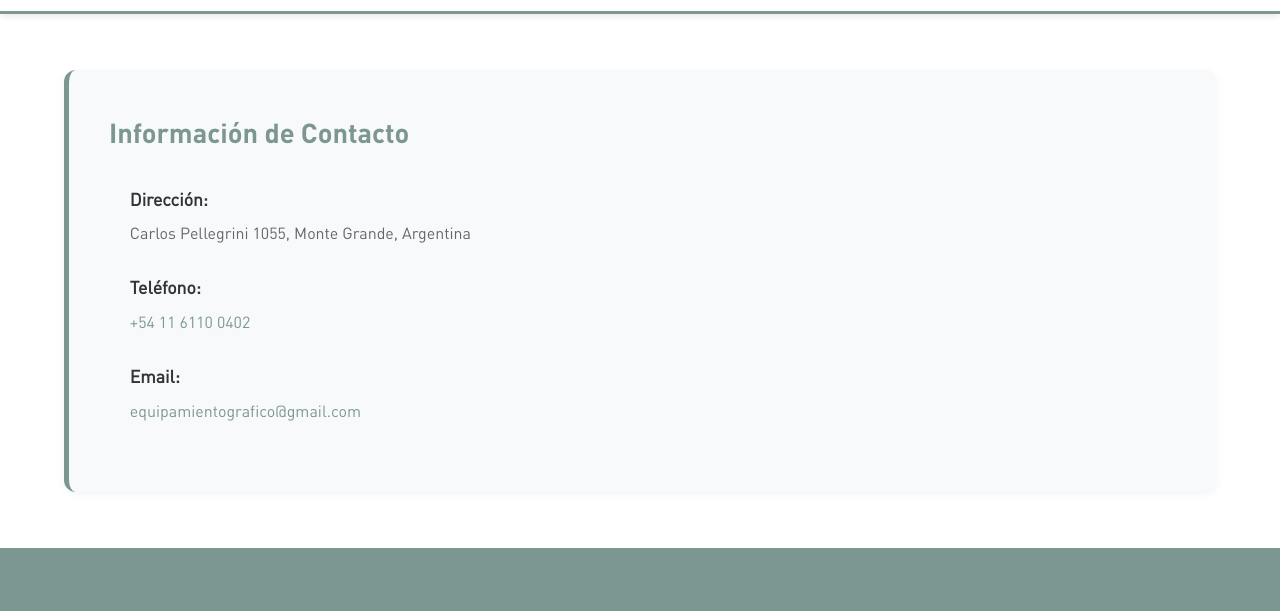
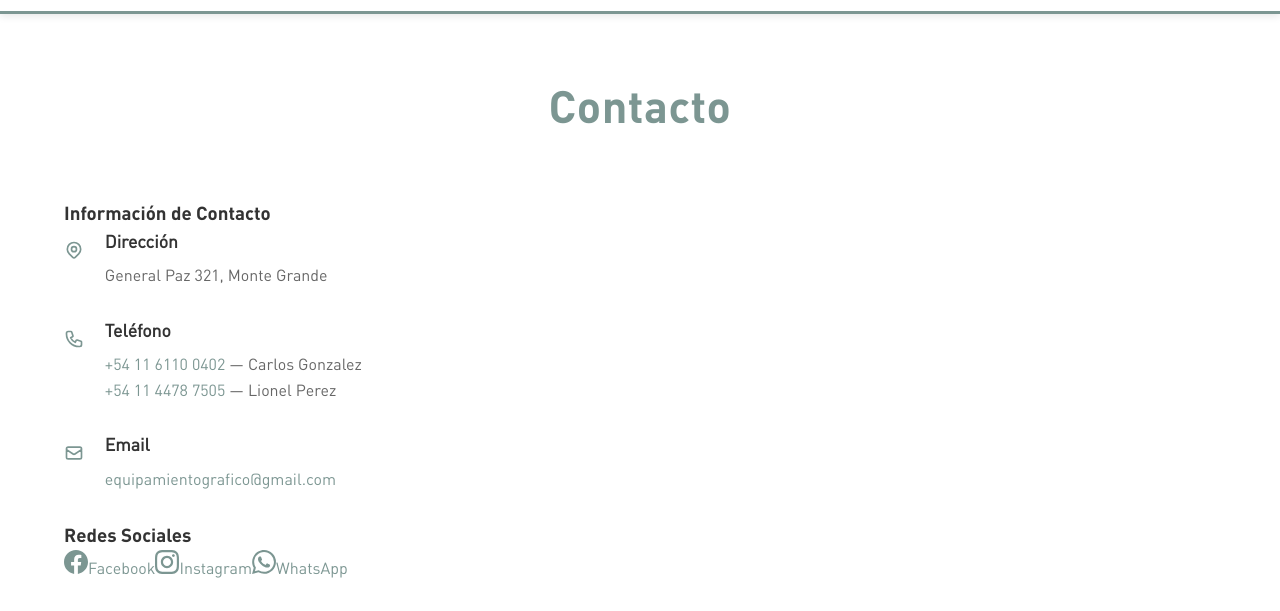
Before and after one commit to CamilaElizabetMartinez/equipamiento-grafico, a React (Vite) app in the folder client/: page /contacto in a window 1280 px wide. Shown: the part 337-948 px from the top of the page. Built offline with nearby package versions, Linux system fonts and the light colour scheme; no server answers.

Commit message:
feat: reestructurar página de contacto y agregar redes sociales

```diff
--- a/client/src/pages/Contacto.jsx
+++ b/client/src/pages/Contacto.jsx
@@ -1,43 +1,85 @@
 import './Contacto.css';
 
-const Contacto = () => {
-  return (
+const Contacto = () => (
   <div className="contacto">
     <div className="container">
-        <div className="contacto-content">
-          <div className="contacto-info">
-            <div className="contact-details">
-              <h3>Información de Contacto</h3>
+      <h2 className="page-title">Contacto</h2>
+
+      <div className="contacto-grid">
+
+        <div className="contact-card">
+          <h3 className="card-title">Información de Contacto</h3>
 
           <div className="contact-item">
-                <span className="contact-icon"></span>
+            <span className="contact-icon">
+              <svg width="20" height="20" fill="none" stroke="currentColor" viewBox="0 0 24 24">
+                <path strokeLinecap="round" strokeLinejoin="round" strokeWidth="2" d="M17.657 16.657L13.414 20.9a1.998 1.998 0 01-2.827 0l-4.244-4.243a8 8 0 1111.314 0z" />
+                <path strokeLinecap="round" strokeLinejoin="round" strokeWidth="2" d="M15 11a3 3 0 11-6 0 3 3 0 016 0z" />
+              </svg>
+            </span>
             <div>
-                  <strong>Dirección:</strong>
-                  <p>Carlos Pellegrini 1055, Monte Grande, Argentina</p>
+              <strong>Dirección</strong>
+              <p>General Paz 321, Monte Grande</p>
             </div>
           </div>
 
           <div className="contact-item">
-                <span className="contact-icon"></span>
+            <span className="contact-icon">
+              <svg width="20" height="20" fill="none" stroke="currentColor" viewBox="0 0 24 24">
+                <path strokeLinecap="round" strokeLinejoin="round" strokeWidth="2" d="M3 5a2 2 0 012-2h3.28a1 1 0 01.948.684l1.498 4.493a1 1 0 01-.502 1.21l-2.257 1.13a11.042 11.042 0 005.516 5.516l1.13-2.257a1 1 0 011.21-.502l4.493 1.498a1 1 0 01.684.949V19a2 2 0 01-2 2h-1C9.716 21 3 14.284 3 6V5z" />
+              </svg>
+            </span>
             <div>
-                  <strong>Teléfono:</strong>
-                  <p><a href="tel:+541161100402">+54 11 6110 0402</a></p>
+              <strong>Teléfono</strong>
+              <p><a href="tel:+541161100402">+54 11 6110 0402</a> — Carlos Gonzalez</p>
+              <p><a href="tel:+541144787505">+54 11 4478 7505</a> — Lionel Perez</p>
             </div>
           </div>
 
           <div className="contact-item">
-                <span className="contact-icon"></span>
+            <span className="contact-icon">
+              <svg width="20" height="20" fill="none" stroke="currentColor" viewBox="0 0 24 24">
+                <path strokeLinecap="round" strokeLinejoin="round" strokeWidth="2" d="M3 8l7.89 5.26a2 2 0 002.22 0L21 8M5 19h14a2 2 0 002-2V7a2 2 0 00-2-2H5a2 2 0 00-2 2v10a2 2 0 002 2z" />
+              </svg>
+            </span>
             <div>
-                  <strong>Email:</strong>
+              <strong>Email</strong>
               <p><a href="mailto:equipamientografico@gmail.com">equipamientografico@gmail.com</a></p>
             </div>
           </div>
         </div>
+
+        <div className="contact-card">
+          <h3 className="card-title">Redes Sociales</h3>
+          <div className="social-grid">
+
+            <a href="https://www.facebook.com/maquinasgraficas.equipamientografico" target="_blank" rel="noopener noreferrer" className="social-card-item">
+              <svg width="24" height="24" fill="#7C9692" viewBox="0 0 24 24">
+                <path d="M24 12.073c0-6.627-5.373-12-12-12s-12 5.373-12 12c0 5.99 4.388 10.954 10.125 11.854v-8.385H7.078v-3.47h3.047V9.43c0-3.007 1.792-4.669 4.533-4.669 1.312 0 2.686.235 2.686.235v2.953H15.83c-1.491 0-1.956.925-1.956 1.874v2.25h3.328l-.532 3.47h-2.796v8.385C19.612 23.027 24 18.062 24 12.073z" />
+              </svg>
+              Facebook
+            </a>
+
+            <a href="https://www.instagram.com/equipamientografico_comiter" target="_blank" rel="noopener noreferrer" className="social-card-item">
+              <svg width="24" height="24" fill="#7C9692" viewBox="0 0 24 24">
+                <path d="M12 2.163c3.204 0 3.584.012 4.85.07 3.252.148 4.771 1.691 4.919 4.919.058 1.265.069 1.645.069 4.849 0 3.205-.012 3.584-.069 4.849-.149 3.225-1.664 4.771-4.919 4.919-1.266.058-1.644.07-4.85.07-3.204 0-3.584-.012-4.849-.07-3.26-.149-4.771-1.699-4.919-4.92-.058-1.265-.07-1.644-.07-4.849 0-3.204.013-3.583.07-4.849.149-3.227 1.664-4.771 4.919-4.919 1.266-.057 1.645-.069 4.849-.069zm0-2.163c-3.259 0-3.667.014-4.947.072-4.358.2-6.78 2.618-6.98 6.98-.059 1.281-.073 1.689-.073 4.948 0 3.259.014 3.668.072 4.948.2 4.358 2.618 6.78 6.98 6.98 1.281.058 1.689.072 4.948.072 3.259 0 3.668-.014 4.948-.072 4.354-.2 6.782-2.618 6.979-6.98.059-1.28.073-1.689.073-4.948 0-3.259-.014-3.667-.072-4.947-.196-4.354-2.617-6.78-6.979-6.98-1.281-.059-1.69-.073-4.949-.073zm0 5.838c-3.403 0-6.162 2.759-6.162 6.162s2.759 6.163 6.162 6.163 6.162-2.759 6.162-6.163c0-3.403-2.759-6.162-6.162-6.162zm0 10.162c-2.209 0-4-1.79-4-4 0-2.209 1.791-4 4-4s4 1.791 4 4c0 2.21-1.791 4-4 4zm6.406-11.845c-.796 0-1.441.645-1.441 1.44s.645 1.44 1.441 1.44c.795 0 1.439-.645 1.439-1.44s-.644-1.44-1.439-1.44z" />
+              </svg>
+              Instagram
+            </a>
+
+            <a href="https://wa.me/541156347845" target="_blank" rel="noopener noreferrer" className="social-card-item">
+              <svg width="24" height="24" fill="#7C9692" viewBox="0 0 24 24">
+                <path d="M17.472 14.382c-.297-.149-1.758-.867-2.03-.967-.273-.099-.471-.148-.67.15-.197.297-.767.966-.94 1.164-.173.199-.347.223-.644.075-.297-.15-1.255-.463-2.39-1.475-.883-.788-1.48-1.761-1.653-2.059-.173-.297-.018-.458.13-.606.134-.133.298-.347.446-.52.149-.174.198-.298.298-.497.099-.198.05-.371-.025-.52-.075-.149-.669-1.612-.916-2.207-.242-.579-.487-.5-.669-.51-.173-.008-.371-.01-.57-.01-.198 0-.52.074-.792.372-.272.297-1.04 1.016-1.04 2.479 0 1.462 1.065 2.875 1.213 3.074.149.198 2.096 3.2 5.077 4.487.709.306 1.262.489 1.694.625.712.227 1.36.195 1.871.118.571-.085 1.758-.719 2.006-1.413.248-.694.248-1.289.173-1.413-.074-.124-.272-.198-.57-.347m-5.421 7.403h-.004a9.87 9.87 0 01-5.031-1.378l-.361-.214-3.741.982.998-3.648-.235-.374a9.86 9.86 0 01-1.51-5.26c.001-5.45 4.436-9.884 9.888-9.884 2.64 0 5.122 1.03 6.988 2.898a9.825 9.825 0 012.893 6.994c-.003 5.45-4.437 9.884-9.885 9.884m8.413-18.297A11.815 11.815 0 0012.05 0C5.495 0 .16 5.335.157 11.892c0 2.096.547 4.142 1.588 5.945L.057 24l6.305-1.654a11.882 11.882 0 005.683 1.448h.005c6.554 0 11.89-5.335 11.893-11.893a11.821 11.821 0 00-3.48-8.413Z" />
+              </svg>
+              WhatsApp
+            </a>
+
           </div>
+        </div>
+
       </div>
     </div>
   </div>
 );
-};
 
 export default Contacto;
```
Lines whose indentation alone changed are shown as unchanged.
